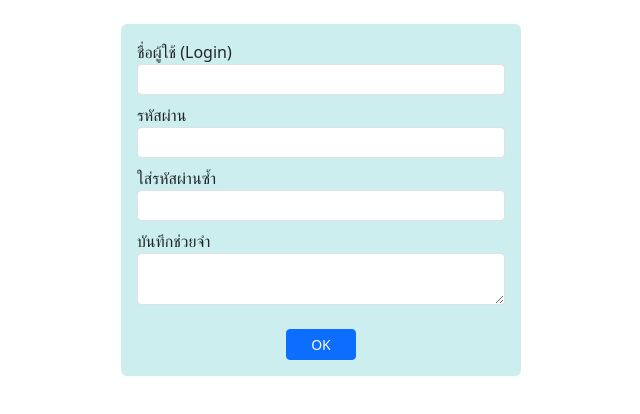
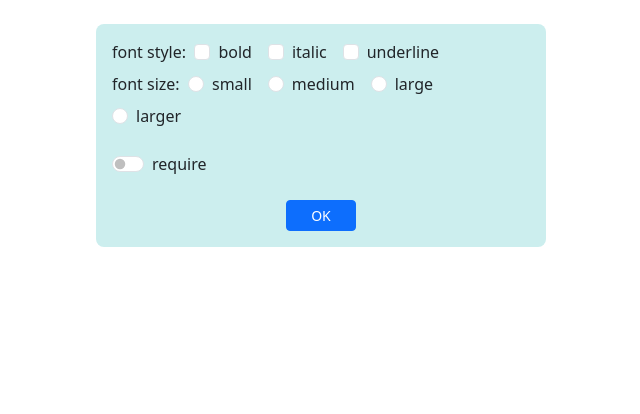
Before and after one commit to SaharatPankawn/pluem-project, a React (Create React App) app in the folder React/app1/: page / in a window 1280 px wide. Shown: the top 414 px of the page, without its empty margins (319-959 px from the left). Built offline with nearby package versions, Linux system fonts and the light colour scheme.

Commit message:
form-check.js
form-check.js

```diff
--- a/React/app1/src/App.js
+++ b/React/app1/src/App.js
@@ -4,8 +4,9 @@
 import Fromsearch from "./from-search";
 import FromBootstrap from "./from-bootstrap";
 import FormText from "./form-text";
+import FormCheck from "./form-check";
 
 
 export default function App() {
-  return <FormText/>
+  return <FormCheck/>
 }
--- /dev/null
+++ b/React/app1/src/form-check.js
@@ -0,0 +1,77 @@
+import React from 'react'
+export default function FormCheck() {
+    const switchReq = React.useRef () ;
+    const styles = ['bold', 'italic', 'underline']
+    const sizes = ['small', 'medium', 'large', 'larger']
+    let checkedStyles = []
+    let checkedSize = ''
+    const onChangeCheck = (event) => {
+        let checked = event.target.checked;
+        let value = event.target.value;
+        let idx = checkedStyles.indexOf(value)
+        if (checked && idx === -1) {
+            checkedStyles.push(value)
+        } else {
+            checkedStyles.splice(idx, 1)
+        }
+    };
+    const onChangeRadio = (event) => {
+        checkedSize = event.target.value
+    }
+    const onClickButton = () => {
+        if (switchReq.current.checked) {
+            if (checkedStyles.length === 0) {
+                alert('Please select style')
+                return
+            } else if (checkedSize === '') {
+                alert('Please select size')
+                return
+            }
+        }
+
+        let msg = 'selected style(s): ' + checkedStyles.join(', ')
+        msg += '\nselected size: ' + checkedSize
+        alert(msg)
+    }
+    return (
+        <div className="mt-4 mx-auto p-3 rounded-3" style={{ width: '450px', background: '#cee' }}>
+            <form>
+                <span>font style:</span>&nbsp;&nbsp;
+                {
+                    styles.map((st, i) => {
+                        return (
+                            <div className="form-check form-check-inline mb-2">
+                                <input type="checkbox" id={'check' + i} value={st}
+                                    className="form-check-input" onChange={onChangeCheck} />
+                                <label htmlFor={'check' + i} className="form-check-label">{st}</label>
+                            </div>
+                        )
+                    })
+                }
+                <br />
+                <span>font size:</span>&nbsp;&nbsp;
+                {
+                    sizes.map((sz, i) => {
+                        return (
+                            <div className="form-check  form-check-inline mb-2">
+                                <input type="radio" id={'radio' + i} name="fontSize" value={sz}
+                                    className="form-check-input" onChange={onChangeRadio}/>
+                                <label htmlFor={'radio' + i} className="form-check-label">{sz}</label>
+                            </div>
+                        )
+                    })
+                }
+                <div className="form-check form-switch mt-3">
+                    <input type="checkbox" id="sw" value="require"
+                        className="form-check-input" ref={switchReq} />
+                    <label htmlFor="sw" className="form-check-label">require</label>
+                </div>
+                <div className="text-center mt-4">
+                    <button type="button" className="btn btn-sm px-4 btn-primary"
+                        onClick={onClickButton}>OK
+                </button>
+        </div>
+</form >
+</div >
+)
+}
```
